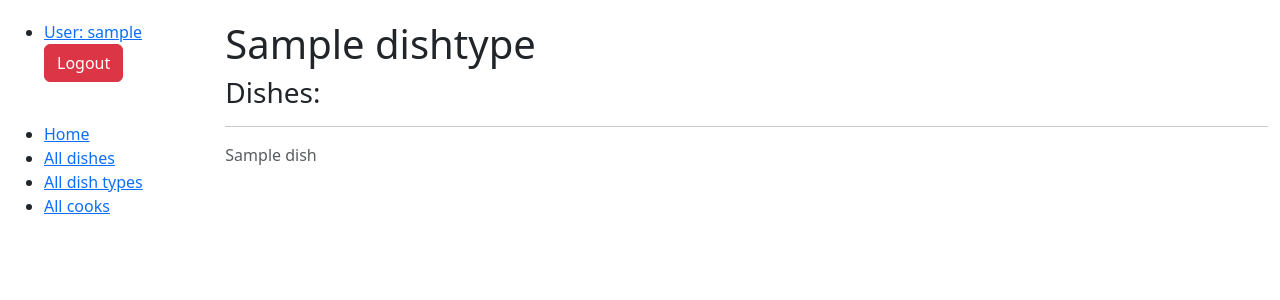
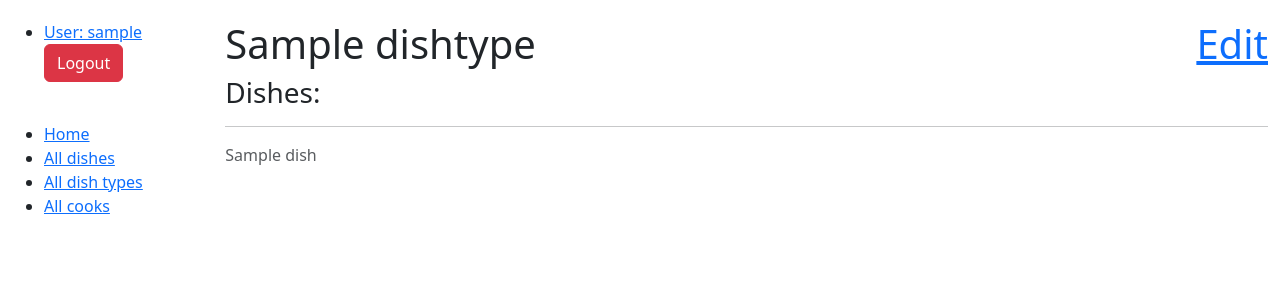
Before and after one commit to Komar88lvl/shynok, a Django app: page /kitchen/dish-types/1/ in a window 1280 px wide. Shown: the top 300 px of the page. Run offline with Django 5.2, Linux system fonts and the light colour scheme; a user stored in the database is signed in; tables that the repository leaves empty hold one stand-in row (values such as "Sample post").

Commit message:
Add edit link in dish type detail template

```diff
--- a/templates/kitchen/dish_type_detail.html
+++ b/templates/kitchen/dish_type_detail.html
@@ -1,7 +1,7 @@
 {% extends "base.html" %}
 
 {% block content %}
-  <h1>{{ dish_type_detail.name }}</h1>
+  <h1>{{ dish_type_detail.name }} <a style="float: right" href="{% url 'kitchen:dish-type-update' pk=dish_type_detail.id %}">Edit</a></h1>
   <div class="ml-3">
     <h3>Dishes:</h3>
     {% for dish in dish_type_detail.type_dishes.all %}
```
